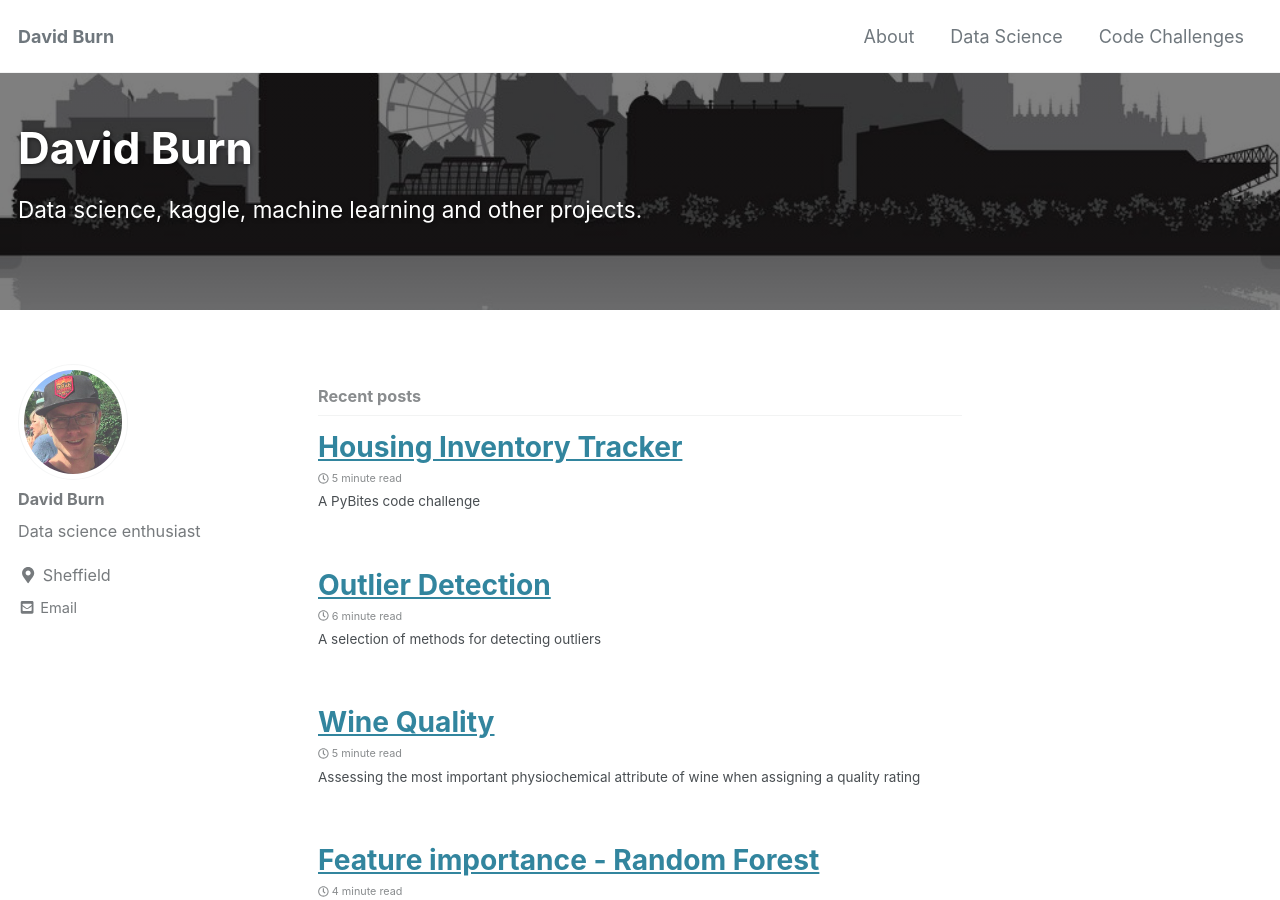
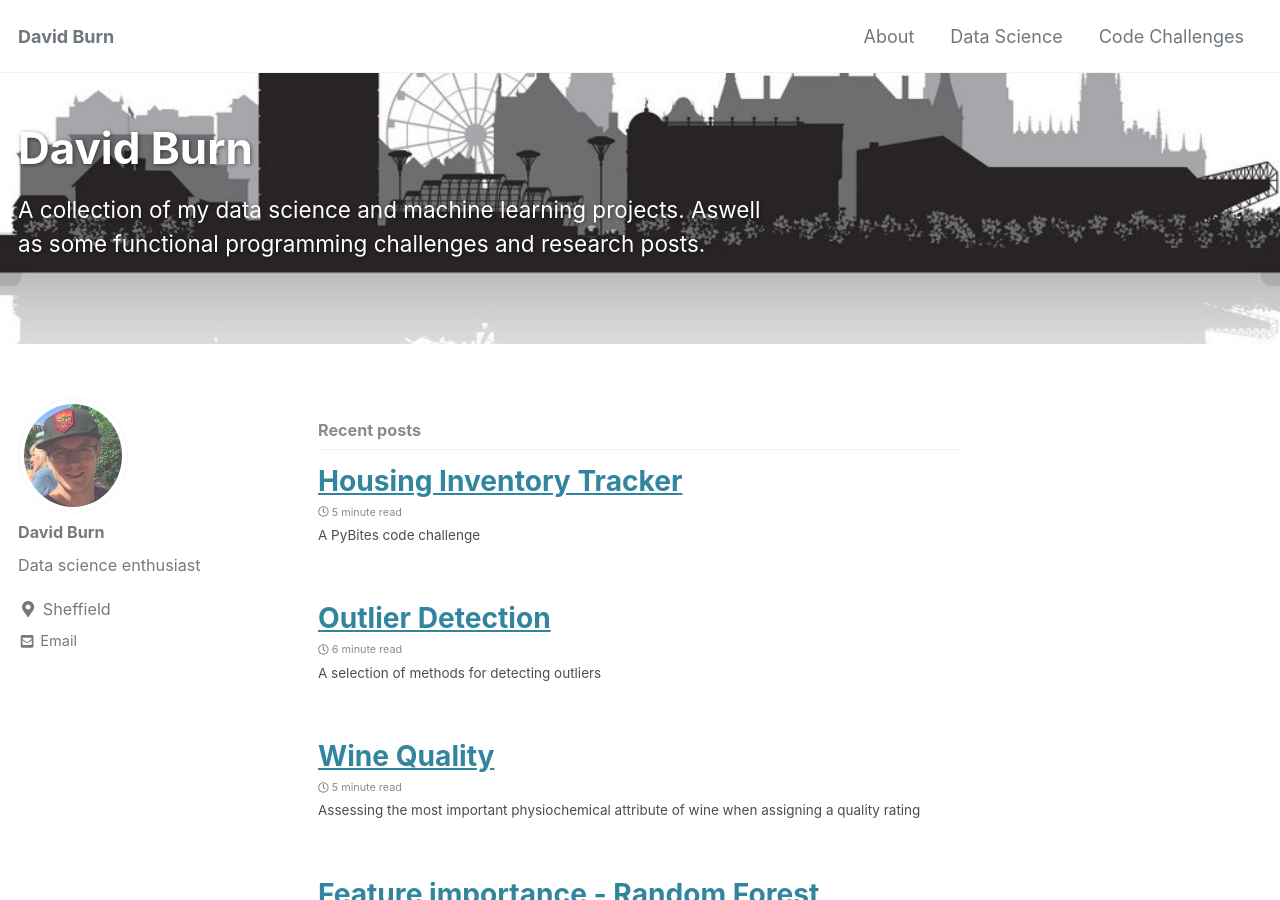
Before and after one commit to DavidBurn/davidburn.github.io, a Jekyll site: the page built from index.html, in a window 1280 px wide and 900 px high. Built offline with Jekyll 4.4.1, drawn with Linux system fonts in a browser that asks for light colours; cached includes are drawn as plain includes; nearby versions of some CDN libraries; the list of posts is cut into pages by our own code.

Commit message:
test index and home

```diff
--- a/index.html
+++ b/index.html
@@ -3,8 +3,6 @@ layout: home
 author_profile: true
 header:
   overlay_image: "/images/sheffield.jpg"
-  overlay_filter: 0.5
-excerpt:
-  Data science, kaggle, machine learning and other projects.
+excerpt: "A collection of my data science and machine learning projects. Aswell as some functional programming challenges and research posts."
 permalink: /index/
 ---
```
Also changed, not shown: _pages/home.md (+1 -5 lines).
